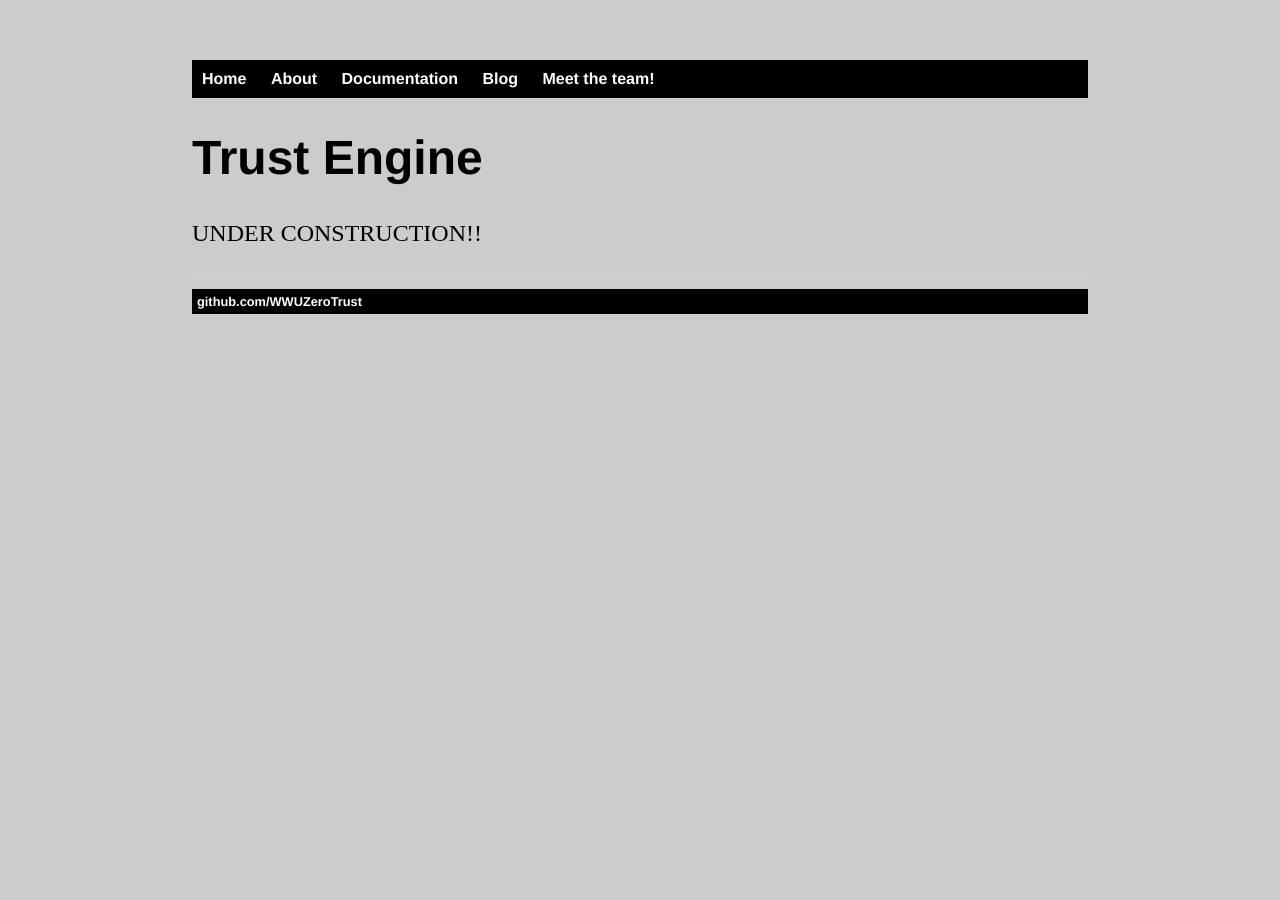
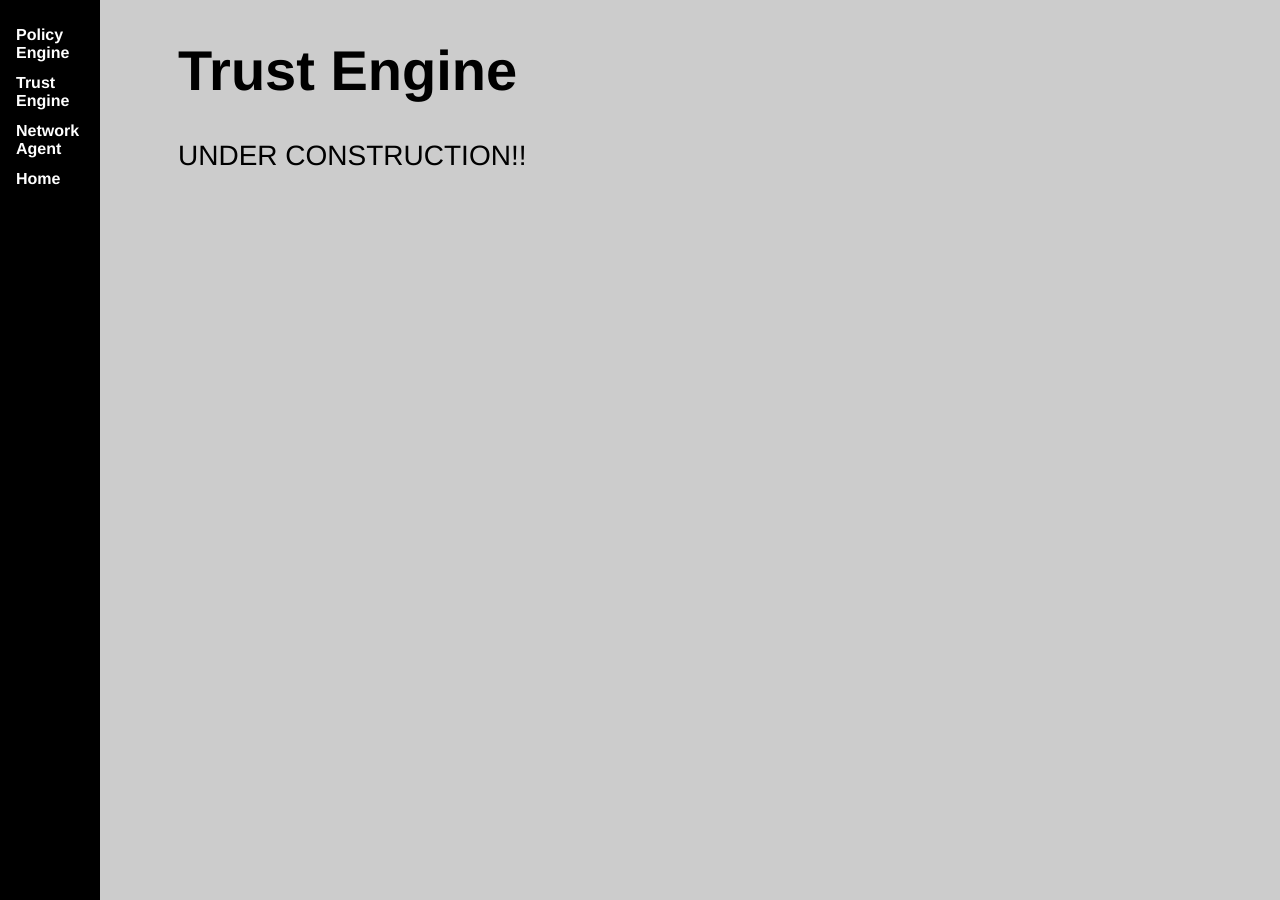
Before and after one commit to WWUZeroTrust/WWUZeroTrust.github.io, a Jekyll site: the page TrustEngine/index.html, which Jekyll copies as it is, in a window 1280 px wide. Built offline with Jekyll 4.4.1, drawn with Linux system fonts in a browser that asks for light colours.

Commit message:
Update index.html

```diff
--- a/TrustEngine/index.html
+++ b/TrustEngine/index.html
@@ -1,9 +1,64 @@
----
-layout: default
-title: Trust Engine
----
-	<h1>{{ page.title }}</h1>
+<!DOCTYPE html>
+	<html>
+		<head>
+<meta name="viewport" content="width=device-width, initial-scale=1">
+<style>
+body {
+  font-family: 'Helvetica', 'Arial', 'Sans-Serif';
+   background: #CCCCCC;
+}
 
-		<p>UNDER CONSTRUCTION!!</p>
+.sidenav {
+  font-family:'Helvetica', 'Arial', 'Sans-Serif';
+  font-weight: bold;
+  height: 100%;
+  width: 100px;
+  position: fixed;
+  z-index: 1;
+  top: 0;
+  left: 0;
+  background-color: black;
+  overflow-x: hidden;
+  padding-top: 20px;
+}
 
-	</ul>
+.sidenav a {
+  padding: 6px 8px 6px 16px;
+  text-decoration: none;
+  color: white;
+  display: block;
+}
+
+.sidenav a:hover {
+  text-decoration: underline;
+}
+
+.main {
+  margin-left: 160px; /* Same as the width of the sidenav */
+  font-size: 28px; /* Increased text to enable scrolling */
+  padding: 0px 10px;
+}
+
+@media screen and (max-height: 450px) {
+  .sidenav {padding-top: 15px;}
+  .sidenav a {font-size: 18px;}
+}
+h1 {
+    font-family:'Helvetica', 'Arial', 'Sans-Serif';
+    color: black;
+}
+</style>
+</head>
+<body>
+
+<div class="sidenav">
+  <a href="/PolicyEngine">Policy Engine</a>
+  <a href="/TrustEngine">Trust Engine</a>
+  <a href="/NetworkAgent">Network Agent</a>
+   <a href="/">Home</a>
+</div>
+
+<div class="main">
+	<h1>Trust Engine</h1>
+	<p>UNDER CONSTRUCTION!!</p>
+</html>
```
